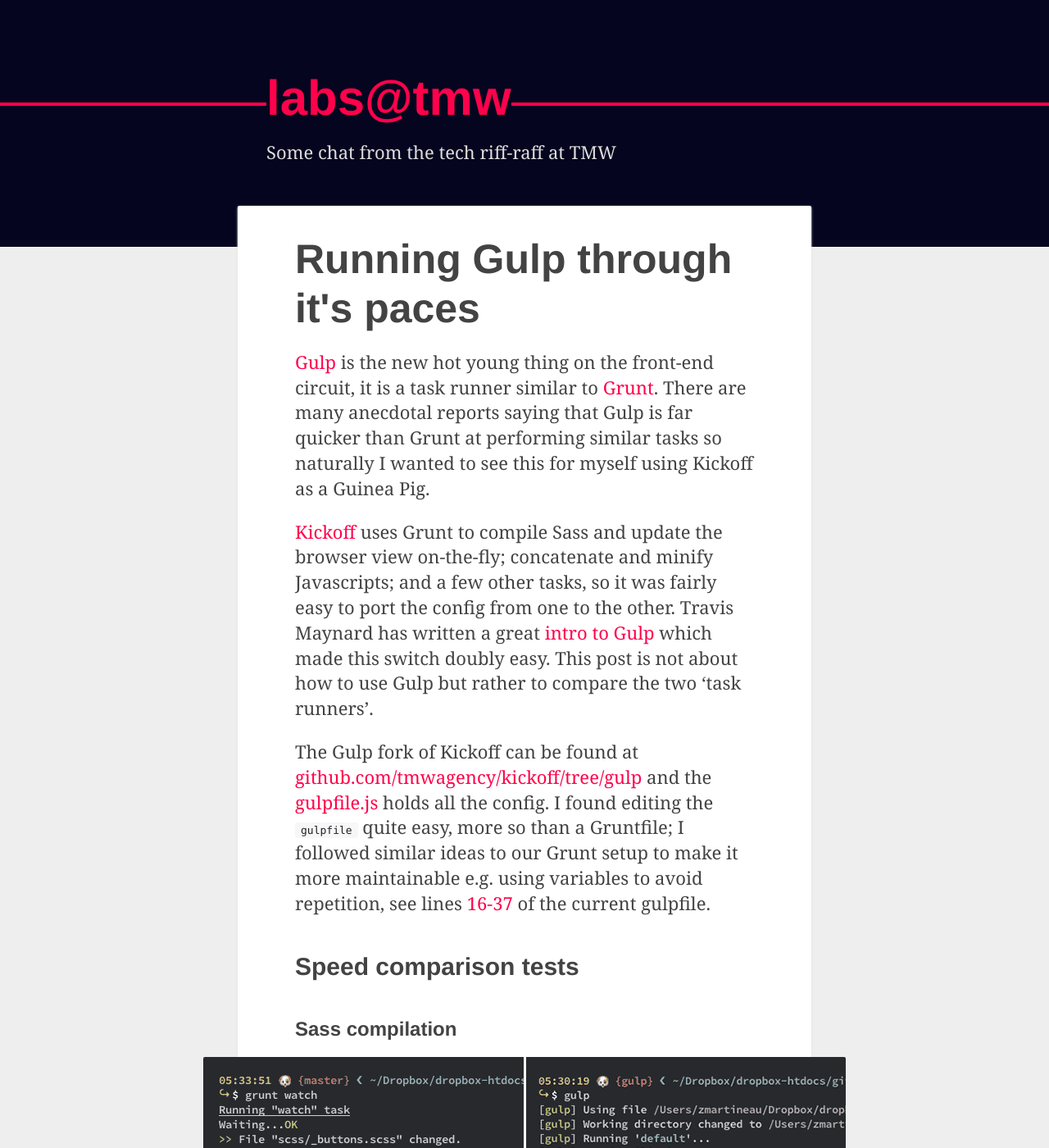
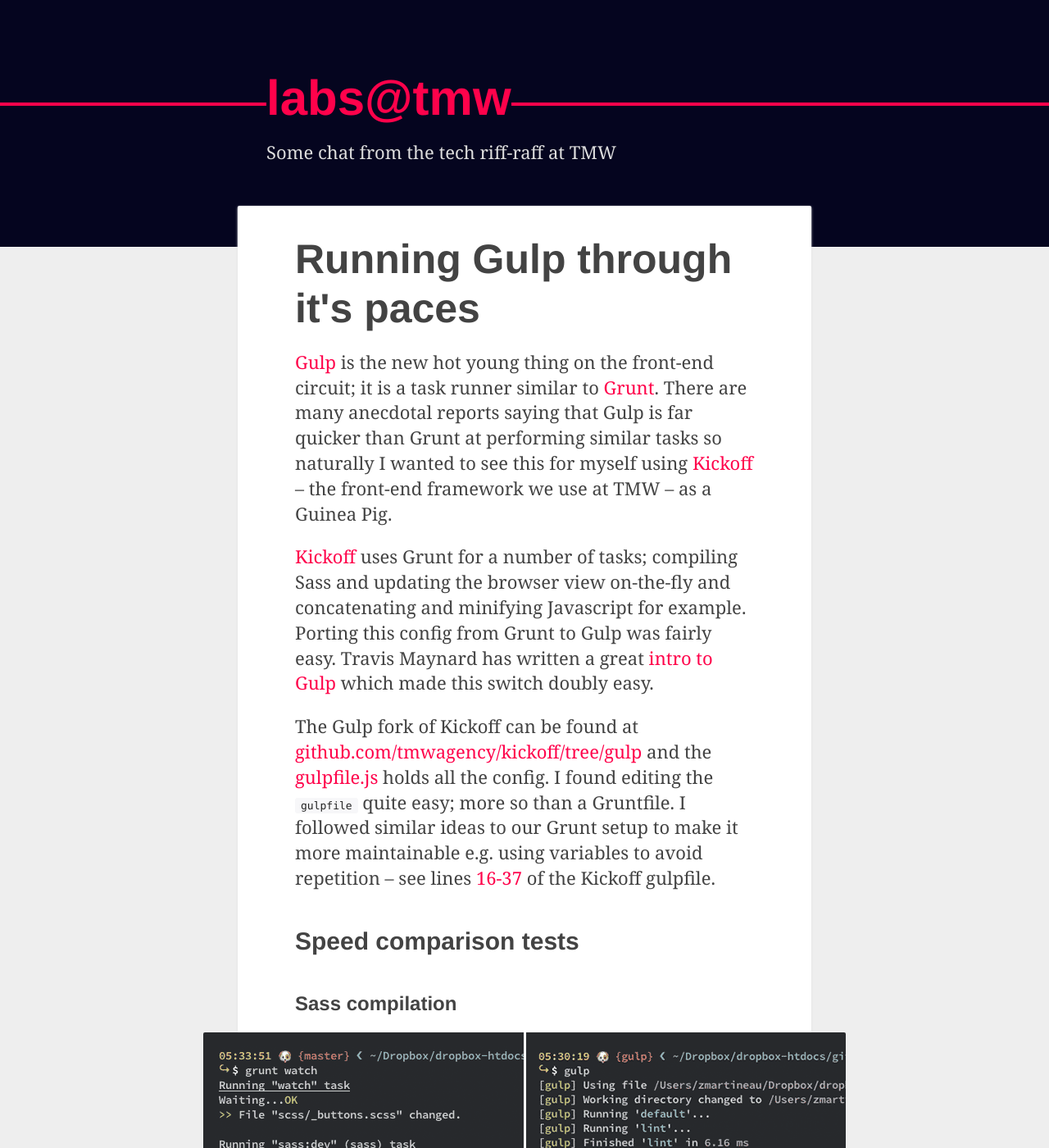
Before and after one commit to tmwagency/labs-blog, a Jekyll site: the page built from _posts/2014-01-15-gulp-grunt-comparison.md, in a window 1280 px wide and 1400 px high. Shown: the whole window at 82% size. Built offline with Jekyll 4.4.1, drawn with Linux system fonts in a browser that asks for light colours; some web fonts are replaced; Markdown is read by kramdown in place of the engine named in the settings; a script that is not in the unit is left out; comment, search, counter and statistics services are not loaded; some of the changed text lies outside the part shown.

Commit message:
Editing post on gulp

```diff
--- a/_posts/2014-01-15-gulp-grunt-comparison.md
+++ b/_posts/2014-01-15-gulp-grunt-comparison.md
@@ -13,17 +13,17 @@
 published: true
 ---
 
-[Gulp](http://gulpjs.com/) is the new hot young thing on the front-end circuit, it is a task runner similar to [Grunt](http://gruntjs.com). There are many anecdotal reports saying that Gulp is far quicker than Grunt at performing similar tasks so naturally I wanted to see this for myself using Kickoff as a Guinea Pig.
+[Gulp](http://gulpjs.com/) is the new hot young thing on the front-end circuit; it is a task runner similar to [Grunt](http://gruntjs.com). There are many anecdotal reports saying that Gulp is far quicker than Grunt at performing similar tasks so naturally I wanted to see this for myself using [Kickoff](http://tmwagency.github.io/kickoff/) – the front-end framework we use at TMW – as a Guinea Pig.
 
-[Kickoff](http://tmwagency.github.io/kickoff/) uses Grunt to compile Sass and update the browser view on-the-fly; concatenate and minify Javascripts; and a few other tasks, so it was fairly easy to port the config from one to the other. Travis Maynard has written a great [intro to Gulp](http://travismaynard.com/writing/getting-started-with-gulp) which made this switch doubly easy. This post is not about how to use Gulp but rather to compare the two 'task runners'.
+[Kickoff](http://tmwagency.github.io/kickoff/) uses Grunt for a number of tasks; compiling Sass and updating the browser view on-the-fly and concatenating and minifying Javascript for example. Porting this config from Grunt to Gulp was fairly easy. Travis Maynard has written a great [intro to Gulp](http://travismaynard.com/writing/getting-started-with-gulp) which made this switch doubly easy.
 
-The Gulp fork of Kickoff can be found at [github.com/tmwagency/kickoff/tree/gulp](https://github.com/tmwagency/kickoff/tree/gulp) and the [gulpfile.js](https://github.com/tmwagency/kickoff/blob/gulp/gulpfile.js) holds all the config. I found editing the `gulpfile` quite easy, more so than a Gruntfile; I followed similar ideas to our Grunt setup to make it more maintainable e.g. using variables to avoid repetition, see lines [16-37](https://github.com/tmwagency/kickoff/blob/gulp/gulpfile.js#L16-L37) of the current gulpfile.
+The Gulp fork of Kickoff can be found at [github.com/tmwagency/kickoff/tree/gulp](https://github.com/tmwagency/kickoff/tree/gulp) and the [gulpfile.js](https://github.com/tmwagency/kickoff/blob/gulp/gulpfile.js) holds all the config. I found editing the `gulpfile` quite easy; more so than a Gruntfile. I followed similar ideas to our Grunt setup to make it more maintainable e.g. using variables to avoid repetition – see lines [16-37](https://github.com/tmwagency/kickoff/blob/gulp/gulpfile.js#L16-L37) of the Kickoff gulpfile.
 
 ## Speed comparison tests
 ### Sass compilation
 <figure><img src="/img/blog/kickoff-gulp-test/compare-sass.gif" alt="Grunt and Gulp Sass compilation comparison"></figure>
 
-The difference here is massive, and immediately you can see what all the fuss is about. Grunt uses [grunt-contrib-sass](https://github.com/gruntjs/grunt-contrib-sass) and Gulp uses [gulp-ruby-sass](https://github.com/sindresorhus/gulp-ruby-sass/) (both of which use Ruby) to compile. Gulp-ruby-sass is slower than [gulp-sass](https://github.com/dlmanning/gulp-sass), but more stable and feature-rich.
+The difference here is massive and immediately you can see what all the fuss is about. Grunt uses [grunt-contrib-sass](https://github.com/gruntjs/grunt-contrib-sass) and Gulp uses [gulp-ruby-sass](https://github.com/sindresorhus/gulp-ruby-sass/) (both of which use Ruby) to compile. Gulp-ruby-sass is slower than [gulp-sass](https://github.com/dlmanning/gulp-sass), but more stable and feature-rich.
 
 
 ### Javascript minification and concatination using Uglify.js
@@ -35,4 +35,4 @@
 Live Reload is an indispensable tool and both Gulp and Grunt have plugins for it (Grunt's is built into [grunt-contrib-watch](https://github.com/gruntjs/grunt-contrib-watch)). I was not able to measure the speeds between the two but I would say that Gulp was noticeably quicker overall, but not hugely.
 
 ## Conclusion
-As you can see Gulp is insanely fast, but that does not mean we are going to be making the switch any time soon. It doesn't have some the ecosystem and support that Grunt has, although the one man army of [Sindre Sorhus](https://twitter.com/sindresorhus) might be changing that!
+As you can see Gulp is insanely fast, but that does not mean we are going to be making the switch any time soon. Gulp doesn't have some the ecosystem and support that Grunt has, although the one man army of [Sindre Sorhus](https://twitter.com/sindresorhus) might be changing that!
```
